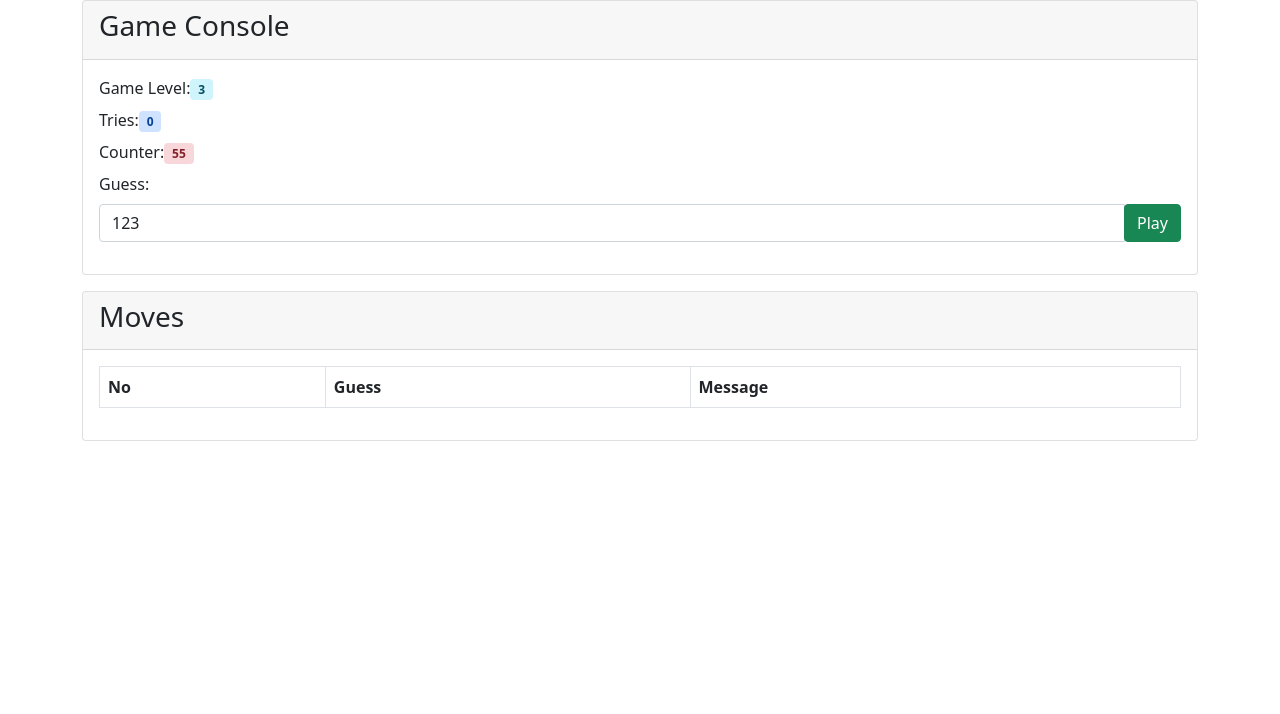
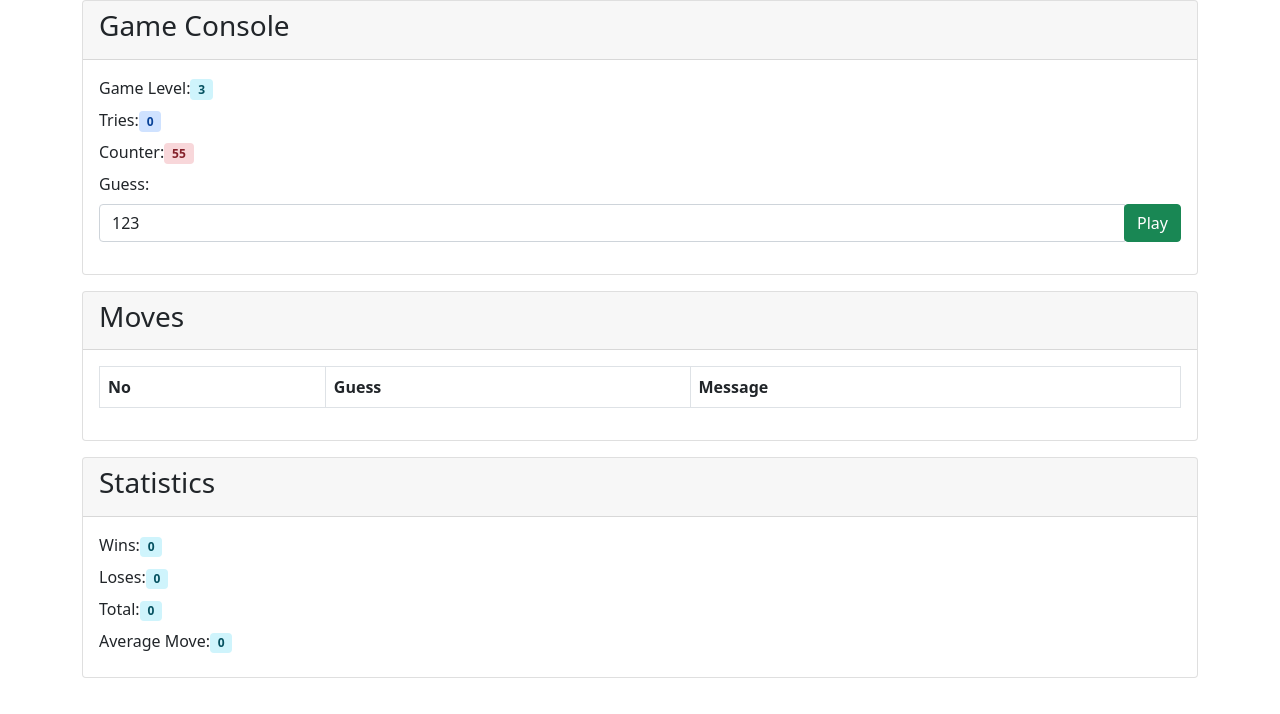
Before and after one commit to deepcloudlabs/dcl306-2022-jan-17, a React (Create React App) app in the folder mastermind/: page / in a window 1280 px wide. Shown: the top 714 px of the page. Built offline with nearby package versions, Linux system fonts and the light colour scheme.

Commit message:
add statistics

```diff
--- a/mastermind/src/App.js
+++ b/mastermind/src/App.js
@@ -1,6 +1,7 @@
 import React from "react";
 import Move from "./move";
 import Badge from "./component/badge";
+import GameStatistics from "./component/game-statistics";
 
 // Stateful Component
 class App extends React.PureComponent {
@@ -33,7 +34,9 @@ class App extends React.PureComponent {
             if (!numbers.includes(digit))
                 numbers.push(digit);
         }
-        return numbers.reduce((number, digit) => 10 * number + digit, 0);
+        let secret = numbers.reduce((number, digit) => 10 * number + digit, 0);
+        console.log(secret)
+        return secret;
     }
 
     createDigit = (min, max) => {
@@ -92,15 +95,17 @@ class App extends React.PureComponent {
 
     countDown = () => {
         let game = {...this.state.game}
+        let statistics = {...this.state.statistics}
         if (game.counter <= 0) {
             game.counter = 60;
             game.tries = 0;
             game.moves = []
             game.secret = this.createSecret(game.level);
+            statistics.loses++;
         } else {
             game.counter = game.counter - 1;
         }
-        this.setState({game});
+        this.setState({game,statistics});
     }
 
     handleChange = (event) => {
@@ -180,6 +185,8 @@ class App extends React.PureComponent {
                          </table>
                     </div>
                 </div>
+                <p></p>
+                <GameStatistics stats={this.state.statistics}></GameStatistics>
             </div>
         );
     }
--- /dev/null
+++ b/mastermind/src/component/game-statistics.js
@@ -0,0 +1,29 @@
+import Badge from "./badge";
+
+export default function GameStatistics(props){
+    return(
+        <div className="card">
+            <div className="card-header">
+                <h3 className="card-title">Statistics</h3>
+            </div>
+            <div className="card-body">
+                <Badge className="alert-info"
+                       label="Wins"
+                       id="wins"
+                       value={props.stats.wins}></Badge>
+                <Badge className="alert-info"
+                       label="Loses"
+                       id="loses"
+                       value={props.stats.loses}></Badge>
+                <Badge className="alert-info"
+                       label="Total"
+                       id="total"
+                       value={props.stats.total}></Badge>
+                <Badge className="alert-info"
+                       label="Average Move"
+                       id="total"
+                       value={props.stats.avgWinsMoves}></Badge>
+            </div>
+        </div>
+    );
+}
```
